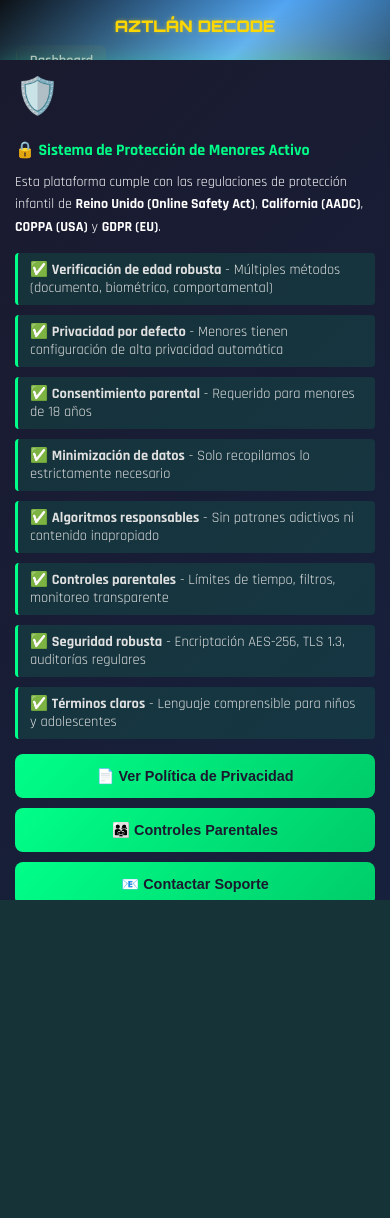
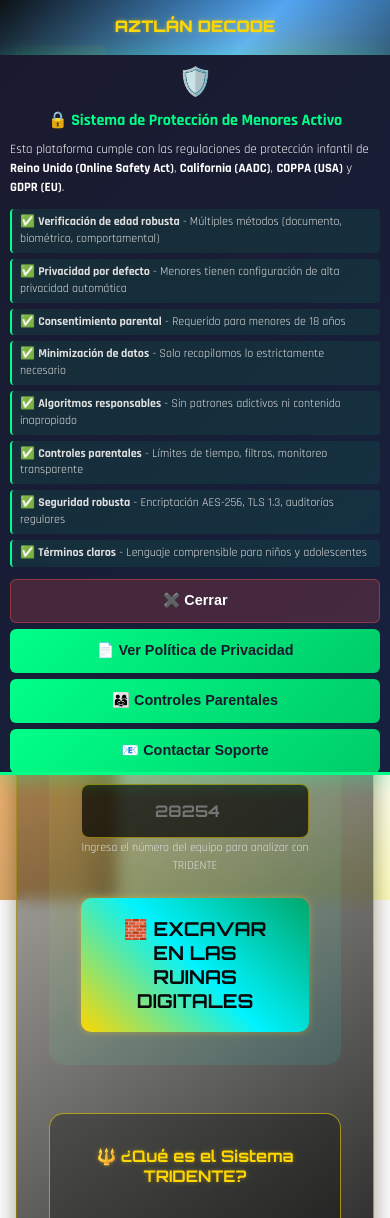
Before and after one commit to vicariant/aztlan-decode, a Flask app: page /scouting in a window 390 px wide. Shown: the top 1218 px of the page. Before the commit the page ends 900 px from the top, so only its background shows below. Run offline with Flask 3, Linux system fonts and the light colour scheme; data comes from the database, SQL or seed files in the repository; data that the repository does not hold is empty; parts of the project's set-up code (start-up, migrations or seed data) failed here and were passed over.

Commit message:
FIX: Corregir errores visuales de chatbot y banner de seguridad
- Chatbot: z-index 10000, mejor sombra, hover animado
- Banner: z-index 999, altura limitada con scroll, padding optimizado
- Responsive: mejor adaptaci\u00f3n a m\u00f3vil (botones, texto, espaciado)
- UX: bot\u00f3n cerrar con color rojo, features m\u00e1s compactas

```diff
--- a/static/css/chatbot.css
+++ b/static/css/chatbot.css
@@ -7,7 +7,7 @@ Asistente IA integrado para FTC y AstronomIA
     position: fixed;
     bottom: 20px;
     right: 20px;
-    z-index: 9999;
+    z-index: 10000;
     font-family: -apple-system, BlinkMacSystemFont, 'Segoe UI', Roboto, sans-serif;
 }
 
@@ -18,18 +18,18 @@ Asistente IA integrado para FTC y AstronomIA
     background: linear-gradient(135deg, #667eea 0%, #764ba2 100%);
     border: none;
     color: white;
-    font-size: 24px;
+    font-size: 28px;
     cursor: pointer;
-    box-shadow: 0 4px 12px rgba(0,0,0,0.3);
-    transition: all 0.3s ease;
+    box-shadow: 0 4px 16px rgba(102, 126, 234, 0.4);
+    transition: all 0.3s cubic-bezier(0.4, 0, 0.2, 1);
     display: flex;
     align-items: center;
     justify-content: center;
 }
 
 .chatbot-toggle:hover {
-    transform: scale(1.1);
-    box-shadow: 0 6px 20px rgba(102, 126, 234, 0.4);
+    transform: scale(1.1) rotate(5deg);
+    box-shadow: 0 6px 24px rgba(102, 126, 234, 0.6);
 }
 
 .chatbot-window {
@@ -40,9 +40,10 @@ Asistente IA integrado para FTC y AstronomIA
     min-width: 350px;
     max-width: 90vw;
     height: 500px;
+    max-height: 80vh;
     background: white;
     border-radius: 16px;
-    box-shadow: 0 8px 32px rgba(0,0,0,0.2);
+    box-shadow: 0 10px 40px rgba(0,0,0,0.25), 0 0 0 1px rgba(0,0,0,0.05);
     display: none;
     flex-direction: column;
     overflow: hidden;
--- a/templates/components/compliance_banner.html
+++ b/templates/components/compliance_banner.html
@@ -39,9 +39,11 @@
     background: linear-gradient(135deg, #1a1a2e 0%, #16213e 100%);
     border-bottom: 3px solid #00ff88;
     box-shadow: 0 4px 20px rgba(0, 255, 136, 0.3);
-    z-index: 9999;
-    padding: 20px;
+    z-index: 999; /* Reducido de 9999 para no tapar chatbot */
+    padding: 15px 20px; /* Reducir padding vertical */
     animation: slideDown 0.5s ease-out;
+    max-height: 85vh; /* Limitar altura máxima */
+    overflow-y: auto; /* Scroll si es necesario */
 }
 
 @keyframes slideDown {
@@ -70,66 +72,77 @@
     max-width: 1200px;
     margin: 0 auto;
     display: flex;
-    gap: 20px;
+    gap: 15px;
     align-items: flex-start;
 }
 
 .banner-icon {
-    font-size: 48px;
+    font-size: 40px;
     animation: pulse 2s infinite;
+    flex-shrink: 0;
 }
 
 @keyframes pulse {
     0%, 100% { transform: scale(1); }
-    50% { transform: scale(1.1); }
+    50% { transform: scale(1.05); }
+}
+
+.banner-text {
+    flex: 1;
+    min-width: 0; /* Fix para flex overflow */
 }
 
 .banner-text h3 {
     color: #00ff88;
-    margin: 0 0 10px 0;
-    font-size: 1.5rem;
+    margin: 0 0 8px 0;
+    font-size: 1.3rem;
+    line-height: 1.3;
 }
 
 .banner-text p {
     color: #ffffff;
-    margin: 0 0 15px 0;
-    line-height: 1.6;
+    margin: 0 0 12px 0;
+    line-height: 1.5;
+    font-size: 0.95rem;
 }
 
 .compliance-features {
     list-style: none;
     padding: 0;
-    margin: 15px 0;
+    margin: 10px 0;
     display: grid;
-    grid-template-columns: repeat(auto-fit, minmax(300px, 1fr));
-    gap: 10px;
+    grid-template-columns: repeat(auto-fit, minmax(280px, 1fr));
+    gap: 8px;
 }
 
 .compliance-features li {
     color: #e0e0e0;
-    padding: 8px 12px;
-    background: rgba(0, 255, 136, 0.1);
-    border-left: 3px solid #00ff88;
+    padding: 6px 10px;
+    background: rgba(0, 255, 136, 0.08);
+    border-left: 2px solid #00ff88;
     border-radius: 4px;
-    font-size: 0.9rem;
+    font-size: 0.85rem;
+    line-height: 1.4;
 }
 
 .banner-actions {
     display: flex;
-    gap: 10px;
+    gap: 8px;
     flex-wrap: wrap;
-    margin-top: 15px;
+    margin-top: 12px;
 }
 
 .btn-compliance {
     background: linear-gradient(135deg, #00ff88, #00cc6a);
     color: #1a1a2e;
     border: none;
-    padding: 10px 20px;
-    border-radius: 8px;
+    padding: 8px 16px;
+    border-radius: 6px;
     cursor: pointer;
-    font-weight: bold;
+    font-weight: 600;
+    font-size: 0.85rem;
     transition: all 0.3s ease;
+    white-space: nowrap;
 }
 
 .btn-compliance:hover {
@@ -138,45 +151,96 @@
 }
 
 .btn-close-banner {
-    background: rgba(255, 255, 255, 0.1);
+    background: rgba(255, 80, 80, 0.2);
     color: #ffffff;
-    border: 1px solid rgba(255, 255, 255, 0.3);
-    padding: 10px 20px;
-    border-radius: 8px;
+    border: 1px solid rgba(255, 80, 80, 0.4);
+    padding: 8px 16px;
+    border-radius: 6px;
     cursor: pointer;
-    font-weight: bold;
+    font-weight: 600;
+    font-size: 0.85rem;
     transition: all 0.3s ease;
+    margin-left: auto;
 }
 
 .btn-close-banner:hover {
-    background: rgba(255, 255, 255, 0.2);
+    background: rgba(255, 80, 80, 0.4);
     transform: scale(1.05);
 }
 
 @media (max-width: 768px) {
     .compliance-banner {
-        padding: 15px;
+        padding: 12px 15px;
         top: 60px;
+        max-height: 80vh;
     }
 
     .banner-content {
         flex-direction: column;
+        gap: 10px;
     }
 
     .banner-icon {
-        font-size: 36px;
+        font-size: 32px;
+        align-self: center;
+    }
+
+    .banner-text h3 {
+        font-size: 1.1rem;
+        text-align: center;
+    }
+
+    .banner-text p {
+        font-size: 0.85rem;
     }
 
     .compliance-features {
         grid-template-columns: 1fr;
+        gap: 6px;
+    }
+
+    .compliance-features li {
+        font-size: 0.8rem;
+        padding: 5px 8px;
     }
 
     .banner-actions {
         flex-direction: column;
+        gap: 6px;
     }
 
     .btn-compliance, .btn-close-banner {
         width: 100%;
+        padding: 10px;
+        font-size: 0.9rem;
+    }
+
+    .btn-close-banner {
+        margin-left: 0;
+        order: -1; /* Poner botón cerrar arriba en móvil */
+    }
+}
+
+@media (max-width: 480px) {
+    .compliance-banner {
+        top: 55px;
+        padding: 10px;
+    }
+
+    .banner-icon {
+        font-size: 28px;
+    }
+
+    .banner-text h3 {
+        font-size: 1rem;
+    }
+
+    .banner-text p {
+        font-size: 0.8rem;
+    }
+
+    .compliance-features li {
+        font-size: 0.75rem;
     }
 }
 </style>
```
